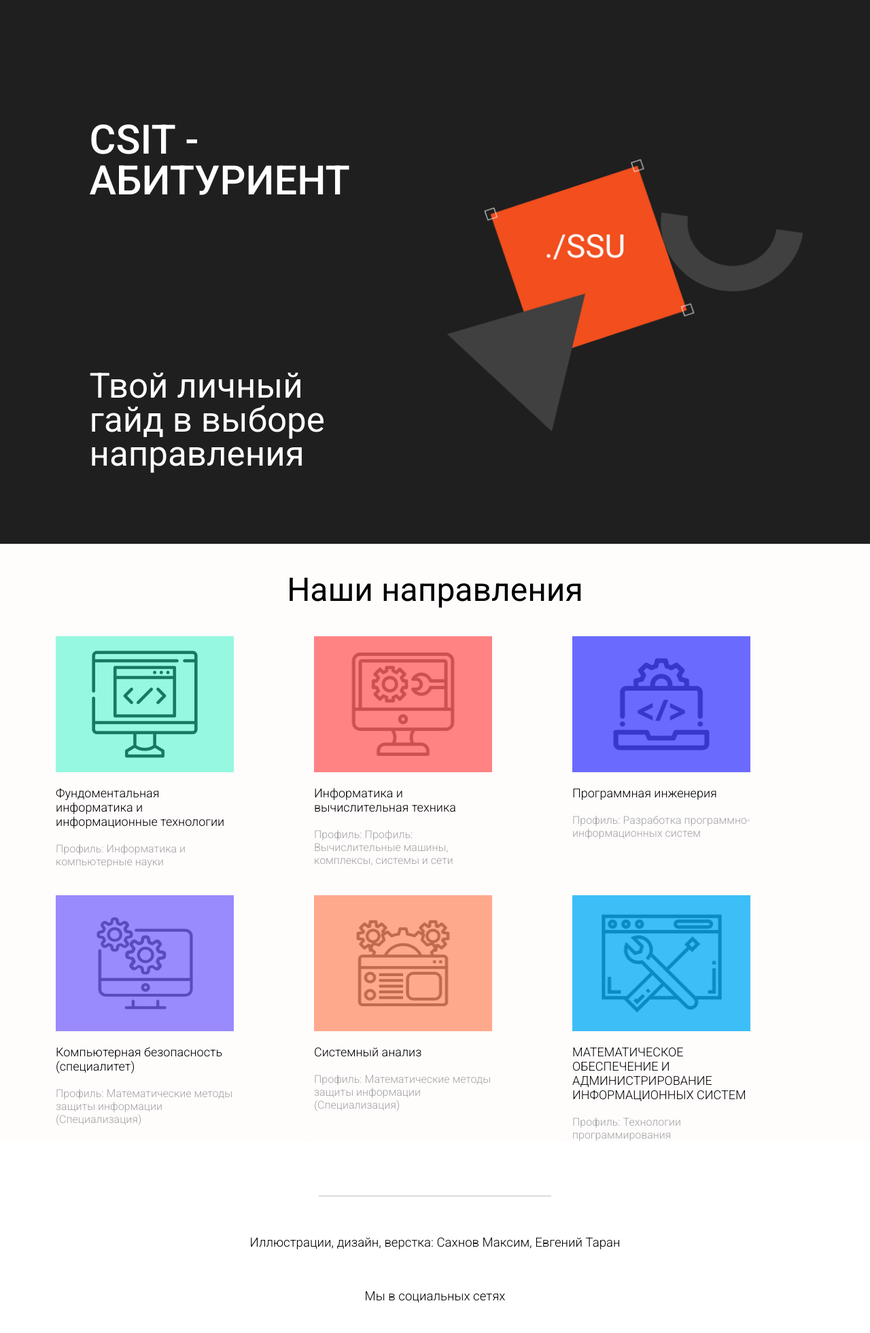
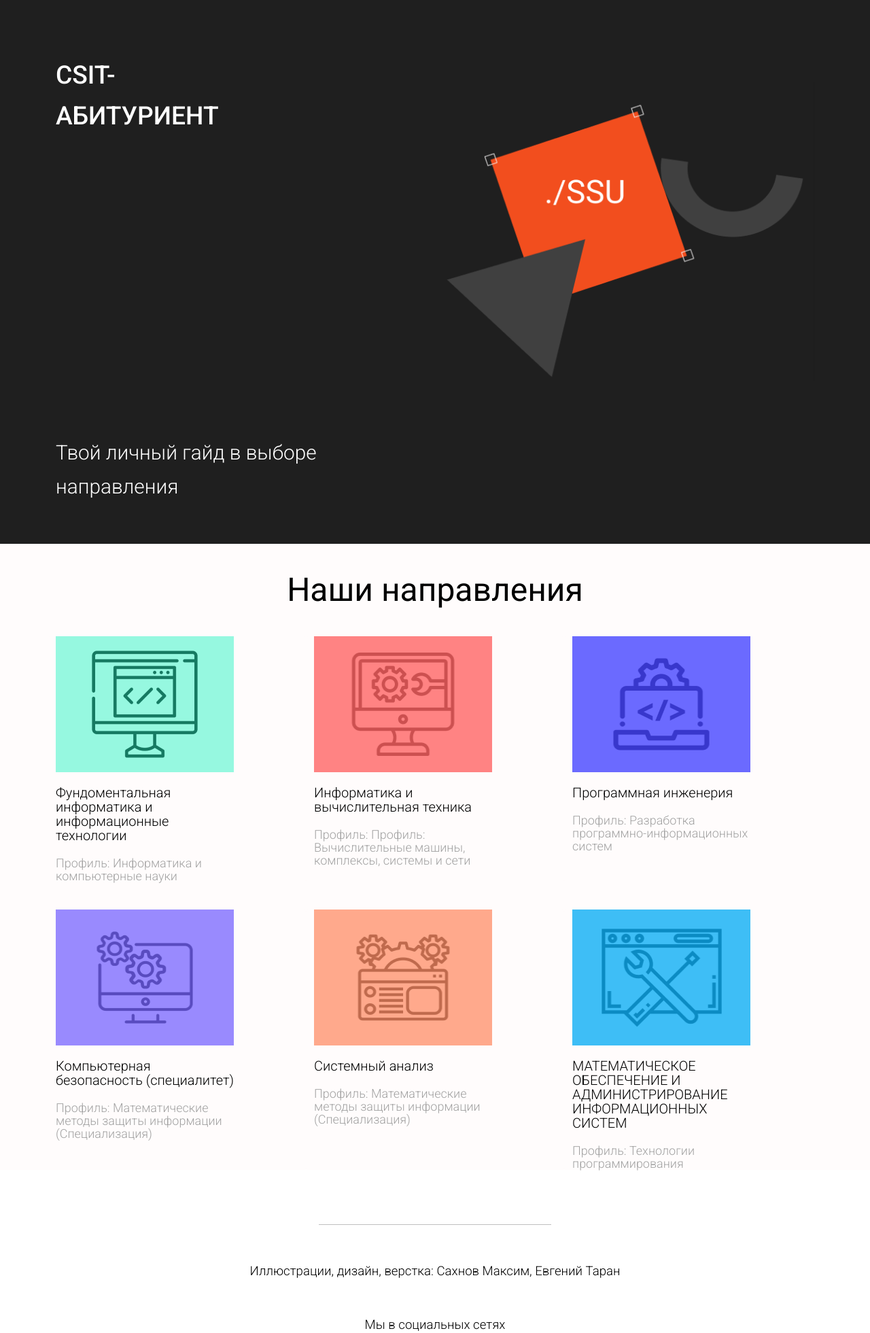
Before and after one commit to MaksimSakhnov/SSU-ABITURIENT, a Django app: page / in a window 1280 px wide. Shown: the top 1961 px of the page at 68% size. Run offline with Django 3.2, Linux system fonts and the light colour scheme.

Commit message:
UPD
Адаптивка 1 страница интро

```diff
--- a/djangoProject/ssuabi/main/static/main/css/style.css
+++ b/djangoProject/ssuabi/main/static/main/css/style.css
@@ -28,23 +28,29 @@
     background-size: cover;
 }
 
+.intro-text{
+    display: block;
+    margin: 0 auto;
+}
+
+.intro-text2{
+    display: block;
+    margin: 0 auto;
+}
+
 .title-h1{
     /* CSIT - АБИТУРИЕНТ */
 
 
-    position: absolute;
-    left: 10.28%;
-    right: 57.99%;
-    top: 21.94%;
-    bottom: 72.6%;
+    margin: 10vh 20vw 0 0;
     font-family: Roboto;
     font-style: normal;
     font-weight: 500;
-    font-size: 40px;
+
     line-height: 60px;
     color: #FFFFFF;
 
-    font-size: calc(24px + 40 * (100vw / 1440));
+    font-size: calc(15px + 25 * (100vw / 1440));
 
 
 
@@ -57,15 +63,11 @@
 .title-h2{
     /* Твой личный гайд в выборе направления */
 
+    margin: 10vh 0 0 0;
 
-    position: absolute;
-    left: 10.28%;
-    right: 57.99%;
-    top: 71.61%;
-    bottom: 17.1%;
     font-family: Roboto;
     font-style: normal;
-    font-weight: normal;
+    font-weight: 300;
     font-size: 30px;
     line-height: 50px;
     /* or 167% */
@@ -73,7 +75,7 @@
     align-items: center;
     color: #FFFFFF;
 
-    font-size: calc(20px + 35 * (100vw / 1440));
+    font-size: calc(12px + 20 * (100vw / 1440));
 
     transform: translate(0px, 0px);
     opacity: 0;
@@ -91,7 +93,7 @@
 }
 .mainLogo{
     display: block;
-    margin-top: 25vh;
+    margin-top: 15vh;
     max-width:100%;
     height:auto;
 
@@ -153,7 +155,7 @@
     font-family: Roboto;
     font-style: normal;
     font-weight: 300;
-    font-size: 18px;
+    font-size: 20px;
     line-height: 21px;
     color: #000000;
 }
@@ -163,7 +165,7 @@
     font-family: Roboto;
     font-style: normal;
     font-weight: 300;
-    font-size: 16px;
+    font-size: 18px;
     line-height: 19px;
     margin-top: 20px;
     color: #A2A2A2;
--- a/djangoProject/ssuabi/main/templates/main/index.html
+++ b/djangoProject/ssuabi/main/templates/main/index.html
@@ -17,19 +17,36 @@
 <body>
     <div class="intro">
         <div class="container">
-            <div class="row">
-                <div class="col-md-5">
-                    <h1 class="title-h1">CSIT - АБИТУРИЕНТ</h1>
+            <div class="row row-cols-auto">
+                <div class="col-md-5 col-sm-5 col-xs-5 intro-text">
+                    <h1 class="title-h1">CSIT-АБИТУРИЕНТ</h1>
+
+
+                </div>
+
+                <div class="col-md-7 logo">
+                    <img class="mainLogo  img-fluid" src="{% static 'main/images/mainLogo1.png'%}">
+                </div>
+
+                <div class="col-md-5 col-sm-5 col-xs-5 intro-text2">
                     <h2 class="title-h2 _anim-items">Твой личный гайд в выборе направления </h2>
 
                 </div>
-                <div class="col-md-7 logo">
-                    <img class="mainLogo d-none d-md-block img-fluid" src="{% static 'main/images/mainLogo1.png'%}">
+                <div class="col-md-7 ">
+
                 </div>
+
+
             </div>
 
 
+
+
+
+
+
         </div>
+
     </div>
 
     <div class="sections">
@@ -37,7 +54,7 @@
         <div class="container sections-con">
             <h1 class="sections-title text-center" >Наши направления</h1>
             <div class="row row-cols-auto">
-                <div class="col-lg-4 col-md-6 col-sm-8 col-xs-12 card _anim-items ">
+                <div class="col-lg-4 col-md-6 col-sm-6 col-xs-12 card _anim-items ">
                     <a href="/fiitPage">
                         <img src="{% static 'main/images/fiitLogo.png' %}" class="card-logo">
                         <h2 class="card-name">Фундоментальная информатика и информационные технологии</h2>
```
